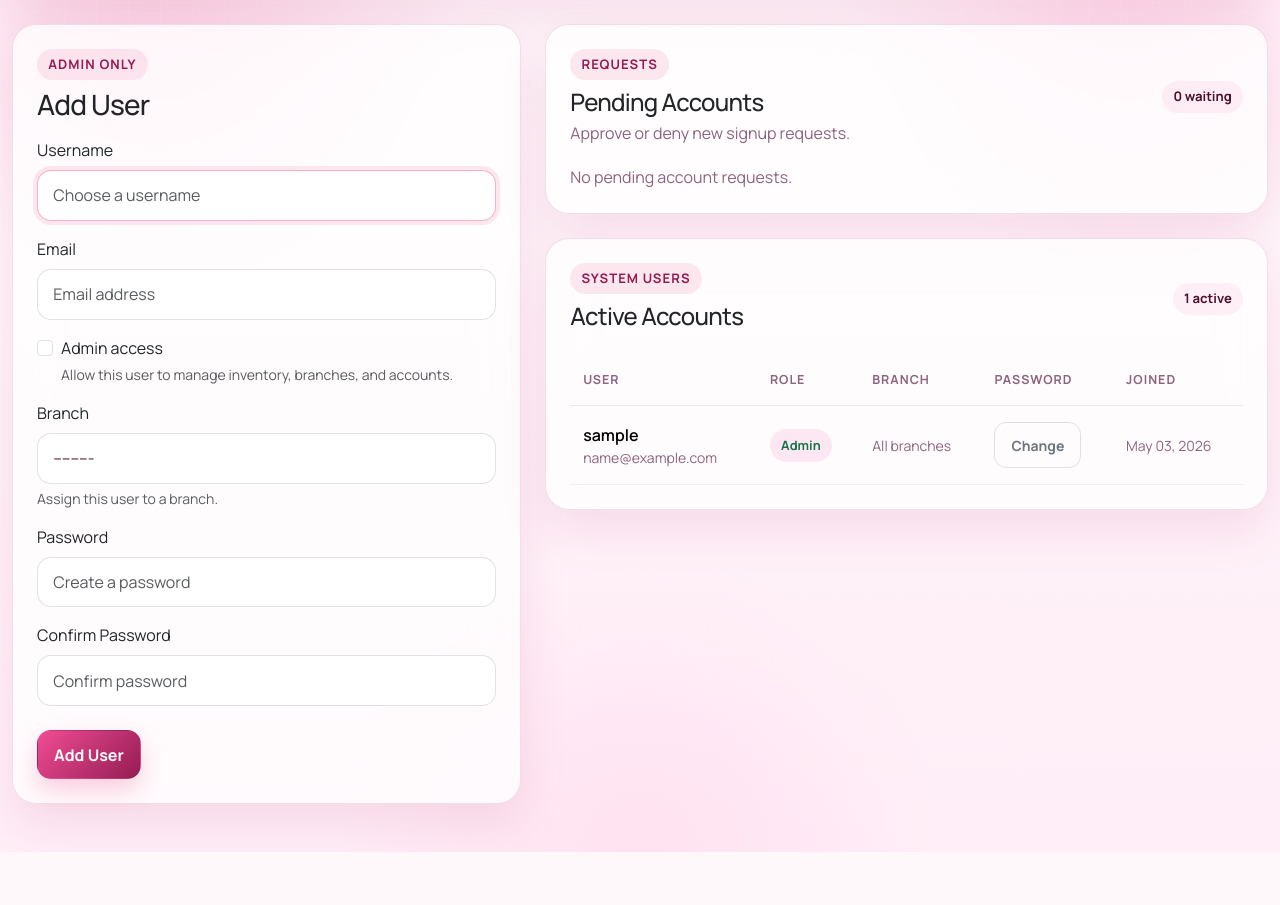
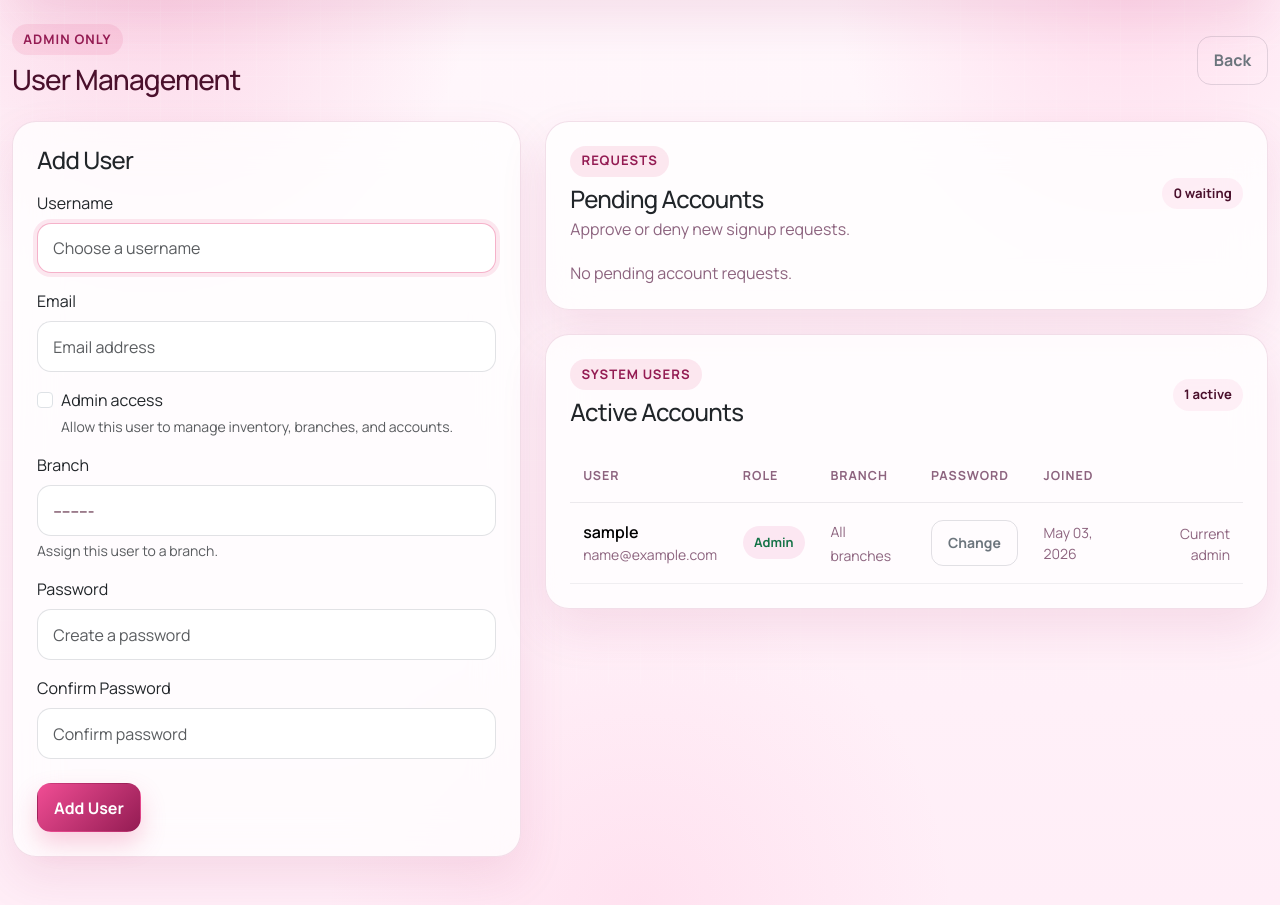
Before and after one commit to smartinez1-lgtm/JCL, a Django app: page /users/ in a window 1280 px wide. Shown: the part 116-1021 px from the top of the page. Before the commit the page ends 968 px from the top, so only its background shows below. Run offline with Django 5.2, Linux system fonts and the light colour scheme; the visitor is signed in with stand-in values (Sample User, id 1); data comes from the database, SQL or seed files in the repository.

Commit message:
update remove and back icon

```diff
--- a/core/urls.py
+++ b/core/urls.py
@@ -21,6 +21,7 @@ urlpatterns = [
     path("users/<int:user_id>/branch/", views.set_user_branch_view, name="set_user_branch"),
     path("users/<int:user_id>/approve/", views.approve_user_view, name="approve_user"),
     path("users/<int:user_id>/deny/", views.deny_user_view, name="deny_user"),
+    path("users/<int:user_id>/delete/", views.user_delete_view, name="user_delete"),
     path("inventory/", views.inventory_list_view, name="inventory_list"),
     path("inventory/add/", views.item_create_view, name="item_create"),
     path("inventory/<int:pk>/edit/", views.item_update_view, name="item_update"),
--- a/core/views.py
+++ b/core/views.py
@@ -395,6 +395,25 @@ def deny_user_view(request, user_id):
 
 
 @login_required
+@user_passes_test(_is_admin_user)
+def user_delete_view(request, user_id):
+    """Allow admins to delete another user account."""
+    user = get_object_or_404(get_user_model(), pk=user_id)
+
+    if user.pk == request.user.pk:
+        messages.error(request, "You cannot delete your own admin account while signed in.")
+        return redirect("user_management")
+
+    if request.method == "POST":
+        username = user.username
+        user.delete()
+        messages.success(request, f"{username} was removed successfully.")
+        return redirect("user_management")
+
+    return render(request, "core/user_confirm_delete.html", {"target_user": user})
+
+
+@login_required
 def settings_view(request):
     """Let each signed-in user choose the website theme for their session."""
     if request.method == "POST":
--- a/templates/core/user_management.html
+++ b/templates/core/user_management.html
@@ -3,12 +3,19 @@
 {% block title %}Users | JCL{% endblock %}
 
 {% block content %}
+<div class="d-flex justify-content-between align-items-center flex-wrap gap-3 mb-4">
+    <div>
+        <span class="section-label mb-2">Admin Only</span>
+        <h1 class="h3 mb-0">User Management</h1>
+    </div>
+    <a href="{% url 'dashboard' %}" class="btn btn-outline-secondary">Back</a>
+</div>
+
 <div class="row g-4">
     <div class="col-lg-5">
         <div class="card h-100">
             <div class="card-body p-4">
-                <span class="section-label mb-2">Admin Only</span>
-                <h1 class="h3 mb-3">Add User</h1>
+                <h2 class="h4 mb-3">Add User</h2>
                 <form method="post" novalidate>
                     {% csrf_token %}
                     {% if form.non_field_errors %}
@@ -70,7 +77,7 @@
                                     <div class="fw-semibold">{{ pending_user.username }}</div>
                                     <small class="text-muted">{{ pending_user.email|default:"No email" }} | {{ pending_user.date_joined|date:"M d, Y h:i A" }}</small>
                                 </div>
-                                <div class="d-flex gap-2">
+                                <div class="d-flex gap-2 flex-wrap">
                                     <form method="post" action="{% url 'approve_user' pending_user.pk %}" class="mb-0">
                                         {% csrf_token %}
                                         <button type="submit" class="btn btn-sm btn-primary">Approve</button>
@@ -78,6 +85,10 @@
                                     <form method="post" action="{% url 'deny_user' pending_user.pk %}" class="mb-0">
                                         {% csrf_token %}
                                         <button type="submit" class="btn btn-sm btn-outline-secondary">Deny</button>
+                                    </form>
+                                    <form method="post" action="{% url 'user_delete' pending_user.pk %}" class="mb-0">
+                                        {% csrf_token %}
+                                        <button type="submit" class="btn btn-sm btn-outline-danger">Remove</button>
                                     </form>
                                 </div>
                             </div>
@@ -106,6 +117,7 @@
                                 <th>Branch</th>
                                 <th>Password</th>
                                 <th>Joined</th>
+                                <th></th>
                             </tr>
                         </thead>
                         <tbody>
@@ -144,10 +156,22 @@
                                         <a href="/admin/auth/user/{{ active_user.pk }}/password/" class="btn btn-sm btn-outline-secondary">Change</a>
                                     </td>
                                     <td class="small text-muted">{{ active_user.date_joined|date:"M d, Y" }}</td>
+                                    <td class="text-end">
+                                        <div class="action-group">
+                                            {% if active_user.pk != request.user.pk %}
+                                                <form method="post" action="{% url 'user_delete' active_user.pk %}" class="mb-0">
+                                                    {% csrf_token %}
+                                                    <button type="submit" class="btn btn-sm btn-outline-danger">Remove</button>
+                                                </form>
+                                            {% else %}
+                                                <span class="text-muted small">Current admin</span>
+                                            {% endif %}
+                                        </div>
+                                    </td>
                                 </tr>
                             {% empty %}
                                 <tr>
-                                    <td colspan="5" class="text-center text-muted py-4">No active users found.</td>
+                                    <td colspan="6" class="text-center text-muted py-4">No active users found.</td>
                                 </tr>
                             {% endfor %}
                         </tbody>
```
Also changed, not shown: templates/core/user_confirm_delete.html (added, +39 -0 lines).
